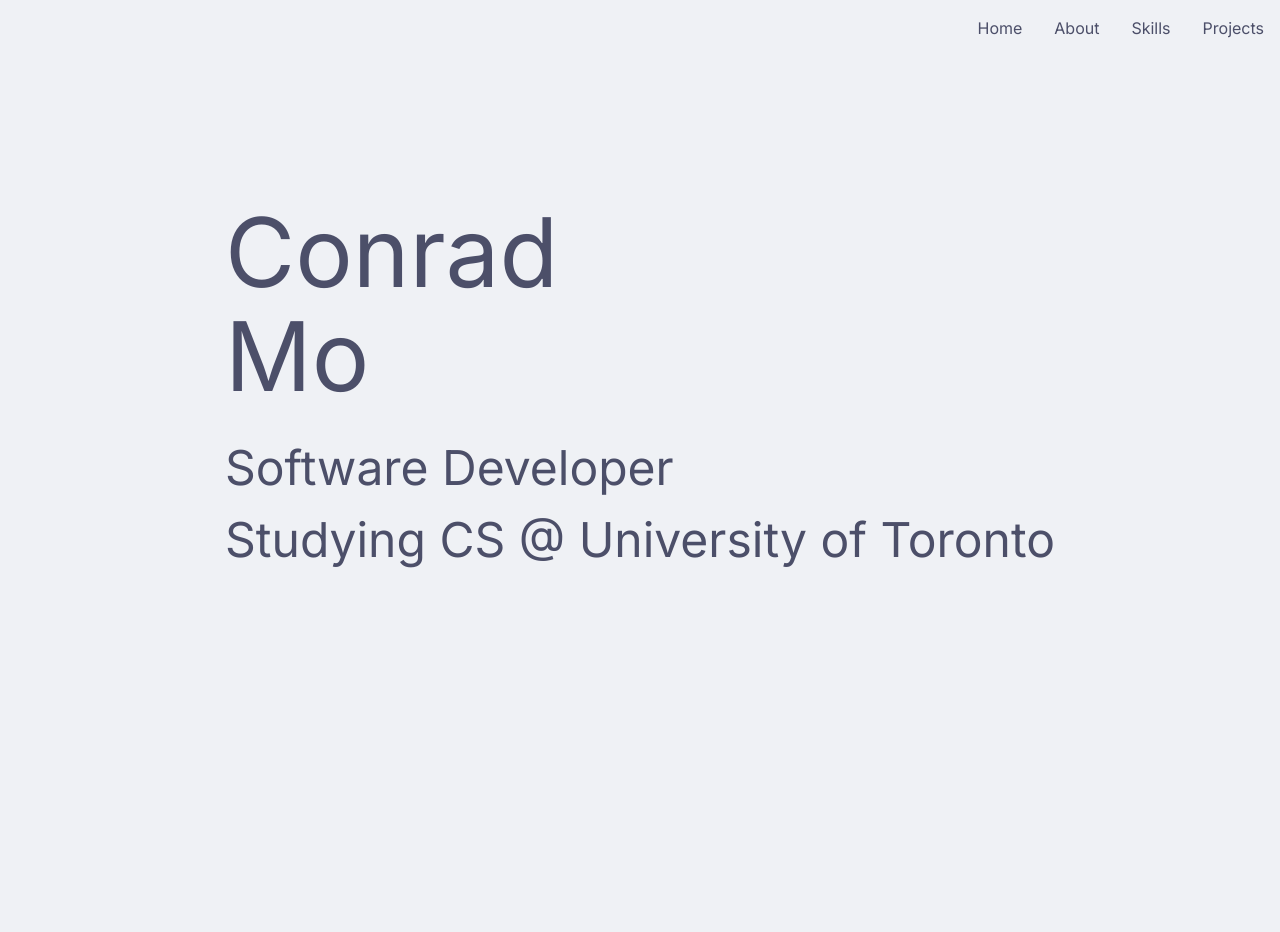
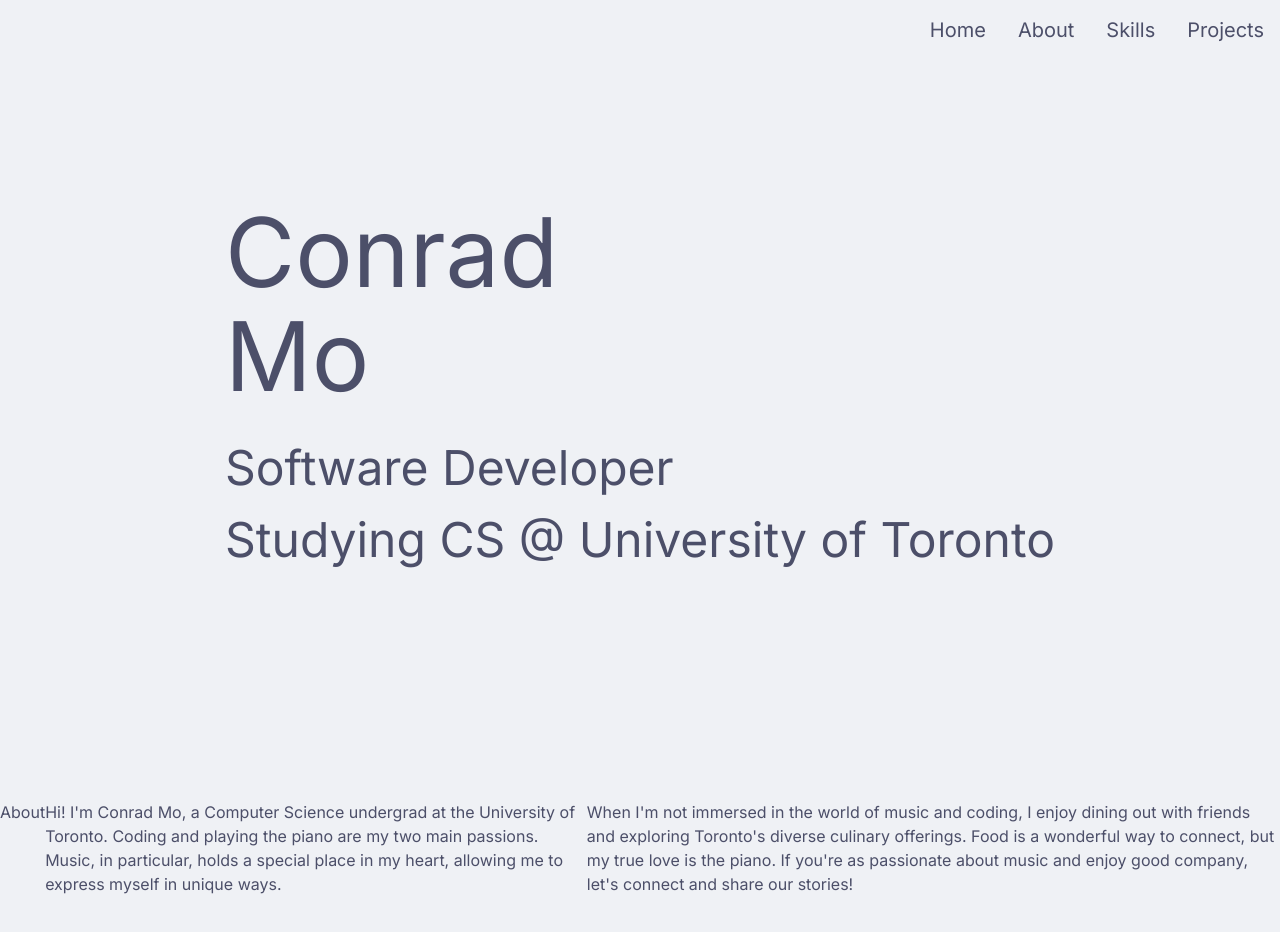
Before and after one commit to conrad-mo/personal-website-old, a Next.js app: page / in a window 1280 px wide. Shown: the top 932 px of the page. Before the commit the page ends 800 px from the top, so only its background shows below. Built offline with nearby package versions, Linux system fonts and the light colour scheme; what @catppuccin/tailwindcss would draw is missing.

Commit message:
About page text without positioning or styling

```diff
--- a/app/page.tsx
+++ b/app/page.tsx
@@ -16,6 +16,11 @@ export default function Home() {
           </div>
         </div>
       </div>
+      <div className="flex h-screen">
+        <div>About</div>
+        <div>Hi! I'm Conrad Mo, a Computer Science undergrad at the University of Toronto. Coding and playing the piano are my two main passions. Music, in particular, holds a special place in my heart, allowing me to express myself in unique ways.</div>
+        <div>When I'm not immersed in the world of music and coding, I enjoy dining out with friends and exploring Toronto's diverse culinary offerings. Food is a wonderful way to connect, but my true love is the piano. If you're as passionate about music and enjoy good company, let's connect and share our stories!</div>
+      </div>
     </main>
   );
 }
--- a/components/navbar.tsx
+++ b/components/navbar.tsx
@@ -1,6 +1,6 @@
 export default function Navbar() {
   return (
-    <main className="flex justify-end items-center">
+    <main className="flex justify-end items-center text-xl">
       <button className="m-4">Home</button>
       <button className="m-4">About</button>
       <button className="m-4">Skills</button>
```
